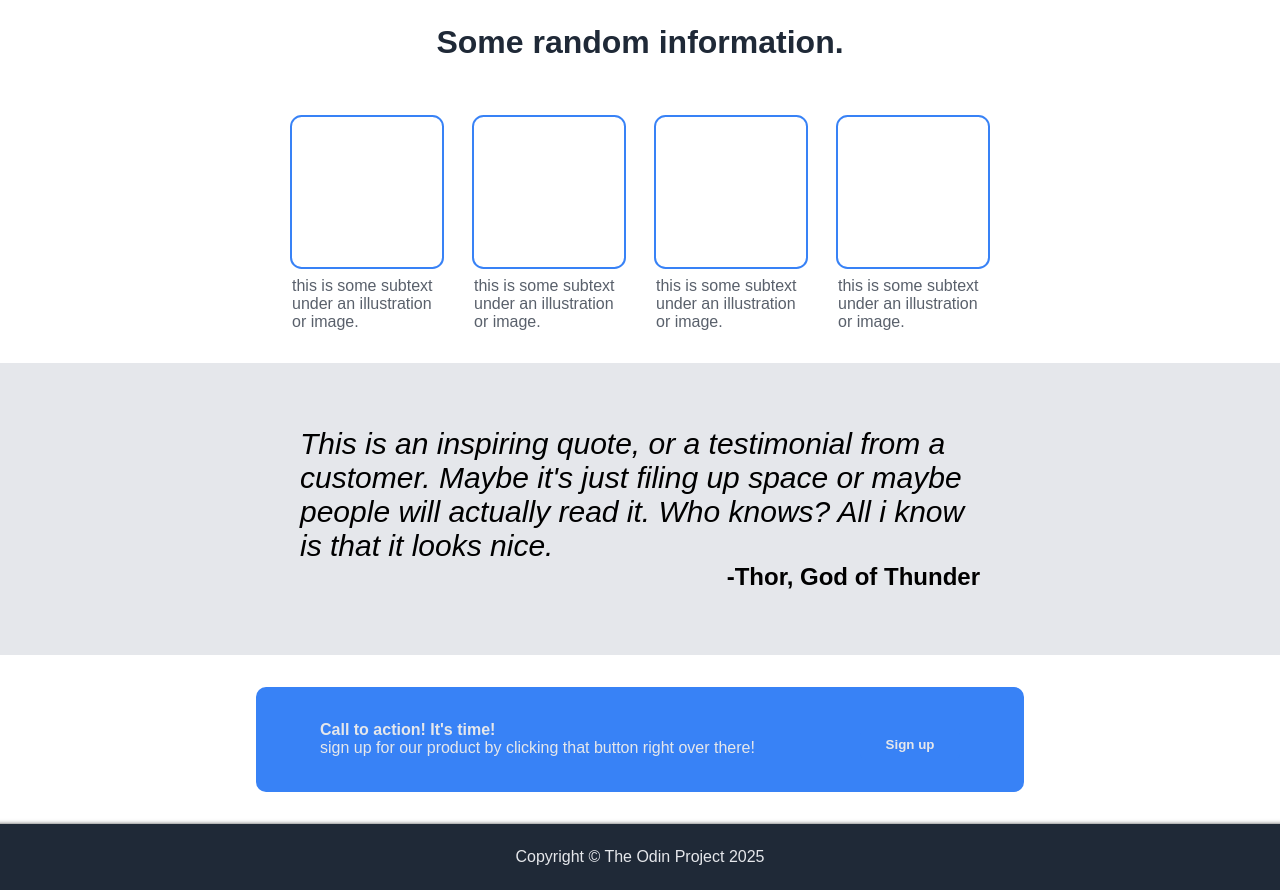
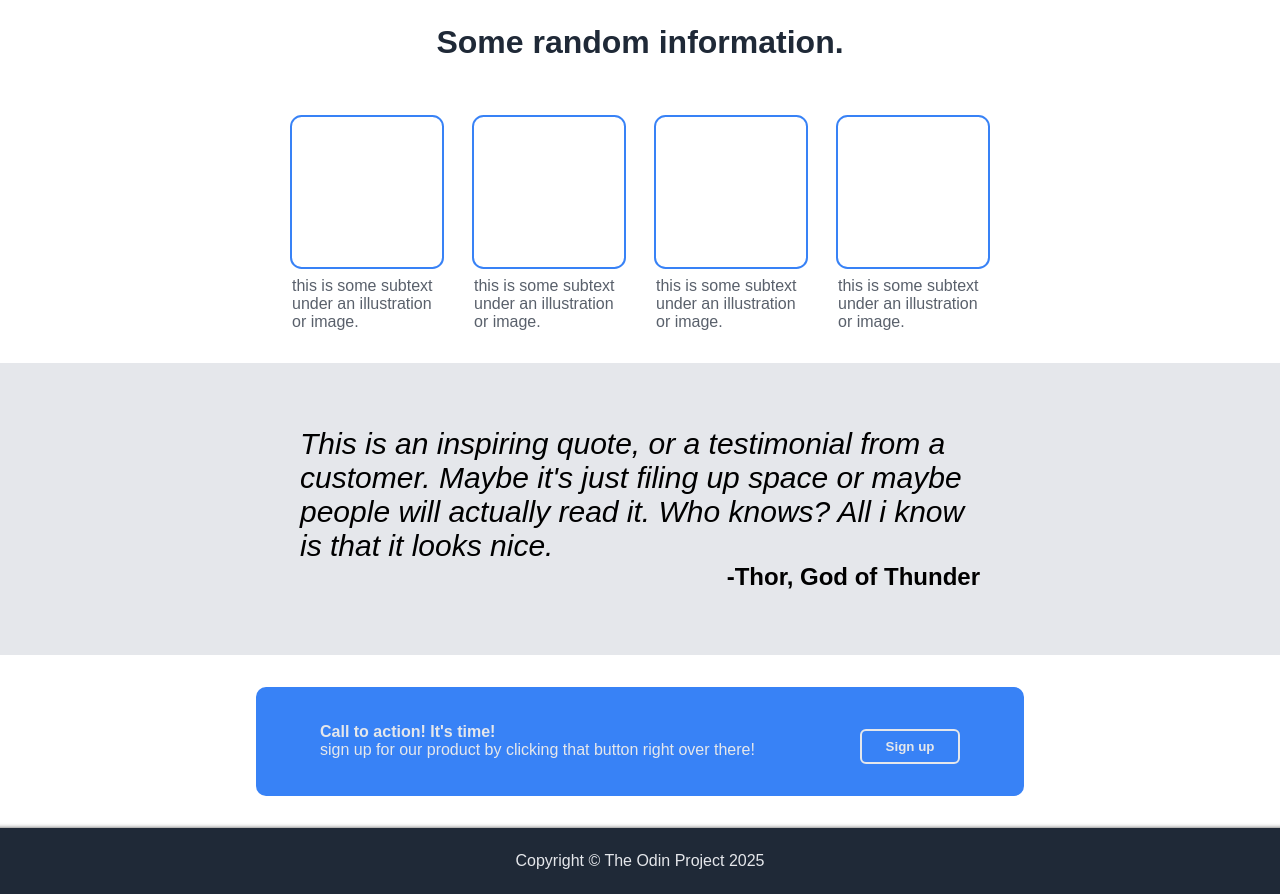
Before and after one commit to MuYvs/Landing-Page, a plain HTML site: page index.html in a window 1280 px wide. Shown: the part 529-1423 px from the top of the page. Drawn offline with Linux system fonts and the light colour scheme.

Commit message:
Fixed sign-up button not having a border.

```diff
--- a/index.html
+++ b/index.html
@@ -94,7 +94,7 @@
                 </div>
             </div>
             <div class="sign-up-button-container">
-                <button class="sign-up-button">
+                <button class="sign-up-button" id="scnd-sign-up">
                     Sign up
                 </button>
             </div>
```
